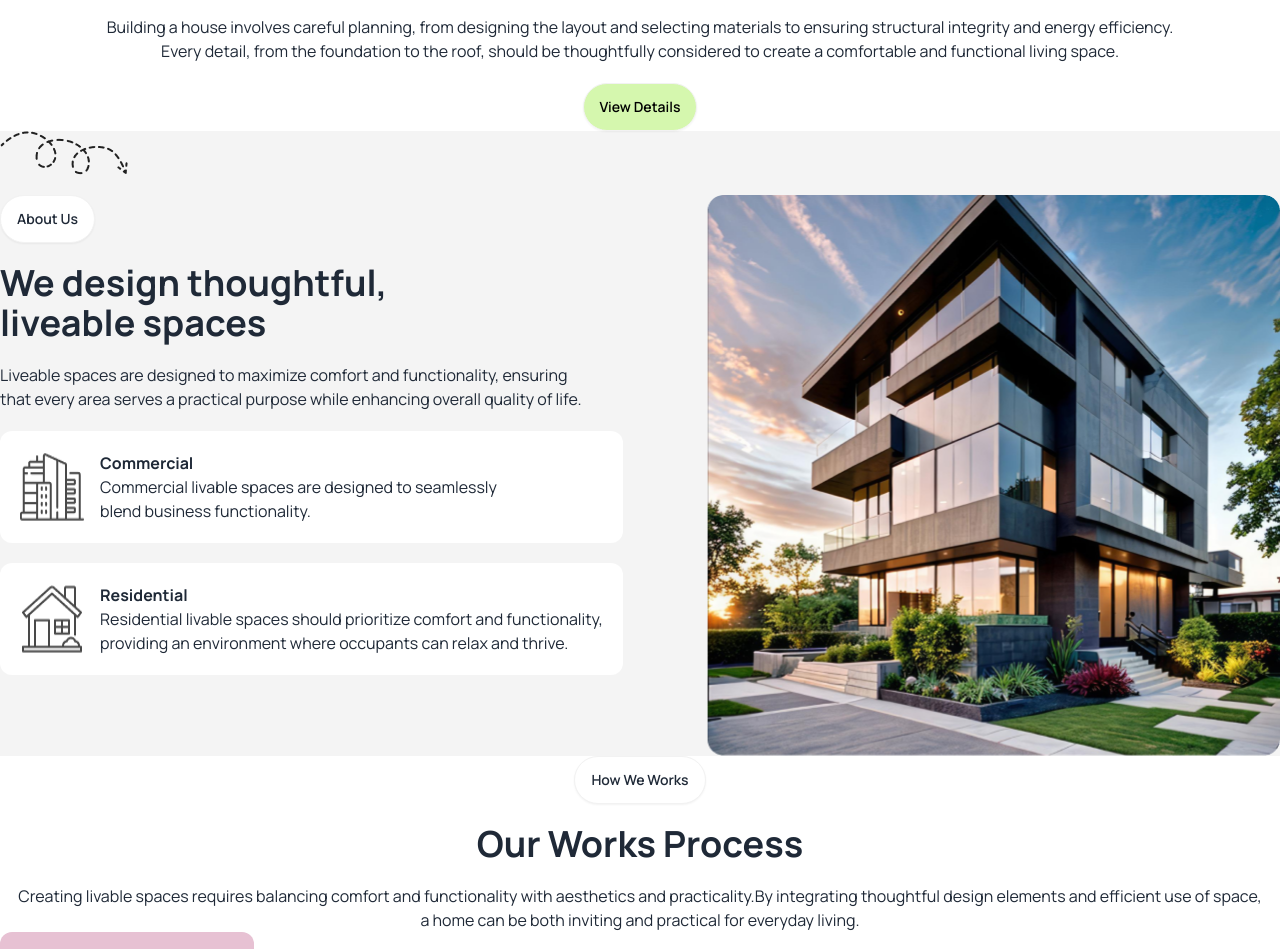
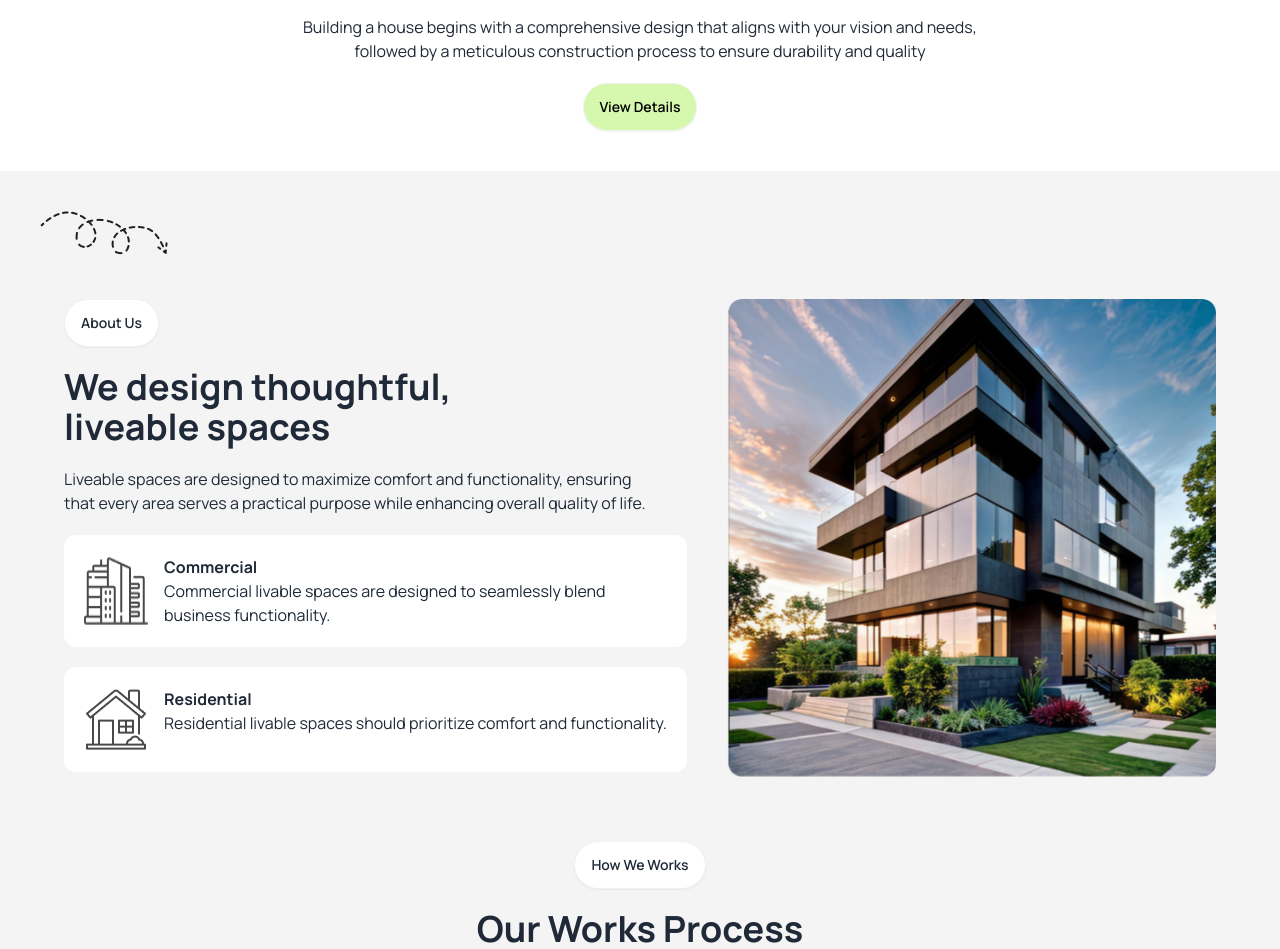
Before and after one commit to fahad2929/assignment-03, a plain HTML site: page index.html in a window 1280 px wide. Shown: the part 503-1452 px from the top of the page. Drawn offline with nearby package versions, Linux system fonts and the light colour scheme.

Commit message:
added header section and about us section and how we work section margin change

```diff
--- a/index.html
+++ b/index.html
@@ -40,7 +40,7 @@
 <body class="font-manrope">
     <!-- Header Section -->
     <header>
-   <nav>
+   <nav class="max-w-screen-xl mx-auto px-10 lg:px-25">
     <div class="navbar bg-base-100">
         <div class="navbar-start">
           <div class="dropdown">
@@ -85,39 +85,39 @@
       </div>
     </nav>
     <!-- Banner Section -->
-     <section>
+     <section class="mb-10">
         <div class="flex justify-center">
             <img src="assets/banner.png" alt="Banner-Png">
         </div>
         <div class="space-y-5 text-center">
             <h1 class="text-4xl font-bold">A barn house of this design has a <br> striking appearance</h1>
-            <p>Building a house involves careful planning, from designing the layout and selecting materials to ensuring structural integrity and energy efficiency. <br> Every detail, from the foundation to the roof, should be thoughtfully considered to create a comfortable and functional living space.</p>
+            <p>Building a house begins with a comprehensive design that aligns with your vision and needs, <br> followed by a meticulous construction process to ensure durability and quality</p>
             <button class="btn bg-btn-second w-10/12 md:w-auto lg:w-auto rounded-full text-black">View Details</button>
         </div>
      </section>
         <!-- About Us Section -->
-         <section class="bg-primary-color space-y-5">
+         <section class="bg-primary-color space-y-5 p-10 max-w-screen-xl mx-auto px-10 lg:px-25">
            <div>
             <img src="assets/Vector.png" alt="Vector.png">
            </div>
-           <div class="md:flex justify-between  ">
+           <div class="md:flex justify-between  lg:space-x-10 lg:space-y-0 space-y-5 p-6 ">
            <!-- Text Content -->
             <div class="space-y-5">
                <button class="btn bg-white rounded-full">About Us </button>
-               <h2 class="text-4xl font-bold">We design thoughtful, <br> liveable spaces</h2>
+               <h2 class="text-4xl font-bold">We design thoughtful,<br> liveable spaces</h2>
                <p>Liveable spaces are designed to maximize comfort and functionality, ensuring <br> that every area serves a practical purpose while enhancing overall quality of life.</p>
                 <div class="flex rounded-xl space-x-4 bg-white p-5">
                  <img src="assets/commercial.png" alt="commercial.png">
                  <div>
                  <h3 class="font-bold">Commercial</h3>
-                 <p>Commercial livable spaces are designed to seamlessly <br> blend business functionality.</p>
+                 <p>Commercial livable spaces are designed to seamlessly blend business functionality.</p>
                  </div>
                 </div>
                 <div class="flex rounded-xl space-x-4 bg-white p-5">
                   <img src="assets/residential.png" alt="Residential.png">
                   <div>
                     <h3 class="font-bold">Residential</h3>
-                    <p>Residential livable spaces should prioritize comfort and functionality, <br> providing an environment where occupants can relax and thrive.</p>
+                    <p>Residential livable spaces should prioritize comfort and functionality.</p>
                   </div>
 
                 </div>
@@ -129,20 +129,20 @@
            </div>
          </section>
          <!-- our Works Process Section -->
-          <section>
+          <section class="bg-primary-color max-w-screen-xl mx-auto px-10 lg:px-25 mb-10">
             <!-- Text Content -->
-            <div class="text-center space-y-5">
+            <div class="text-center space-y-5 mb-10">
               <button class="btn bg-white rounded-full">How We Works</button>
               <h3 class="text-4xl font-bold">Our Works Process</h3>
-              <p>Creating livable spaces requires balancing comfort and functionality with aesthetics and practicality.By integrating thoughtful design elements and efficient use of space, <br> a home can be both inviting and practical for everyday living.</p>
+              <p>Our work process focuses on crafting liveable spaces by blending innovative design with practical functionality. <br> We prioritize your needs to create environments that are both aesthetically pleasing and comfortable.</p>
             </div>
              <!-- Card Section -->
               <div class="md:flex md:space-x-5 space-y-5">
-                <div class="bg-our-color rounded-xl p-5">
+               <div class="bg-our-color rounded-xl p-5">
                   <img src="assets/concept.png" alt="concept">
                   <h4 class="text-xl font-bold">concept</h4>
                   <p>We create livable spaces by blending thoughtful design with practical functionality to enhance comfort and usability.</p>
-                </div>
+                  </div>
                 <div class="bg-our-color-a rounded-xl p-5">
                   <img src="assets/flow-chart.png" alt="Design Process">
                   <h4 class="text-xl font-bold">Design Process</h4>
```
